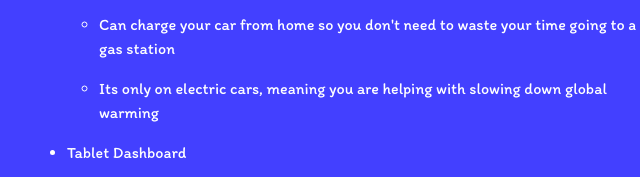
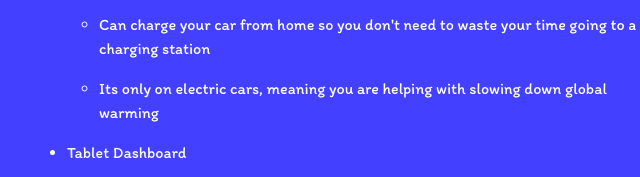
Before and after one commit to mohammedr8880/sep10-freedom-project, a plain HTML site: page index.html in a window 1280 px wide. Shown: the part 567-744 px from the top of the page, 617-1257 px from the left. Drawn offline with nearby package versions, Linux system fonts and the light colour scheme; a script that the page names is missing.

Commit message:
more fixes

```diff
--- a/index.html
+++ b/index.html
@@ -110,7 +110,7 @@
               </ul>
               <ul>
                 <ul>
-                <li>Can charge your car from home so you don't need to waste your time going to a gas station</li>
+                <li>Can charge your car from home so you don't need to waste your time going to a charging station</li>
                 </ul>
               </ul>
               <ul>
```
